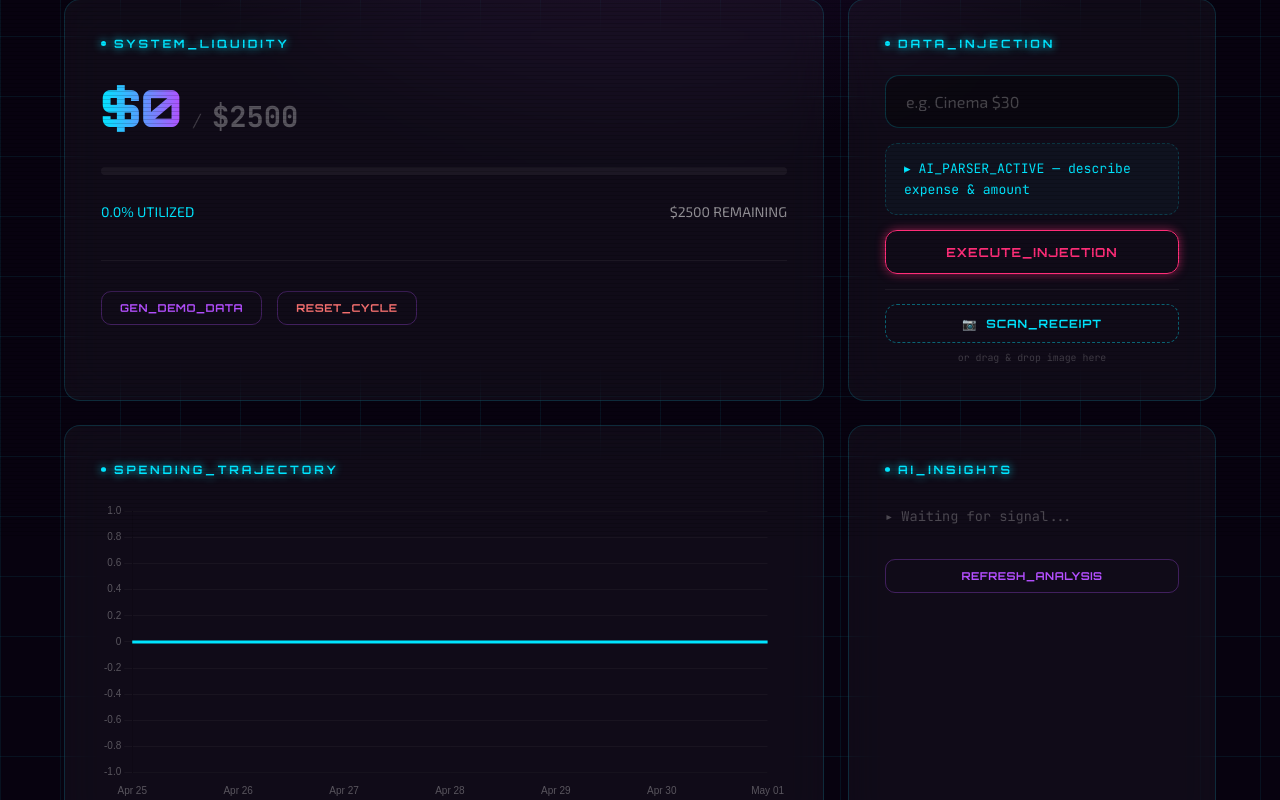
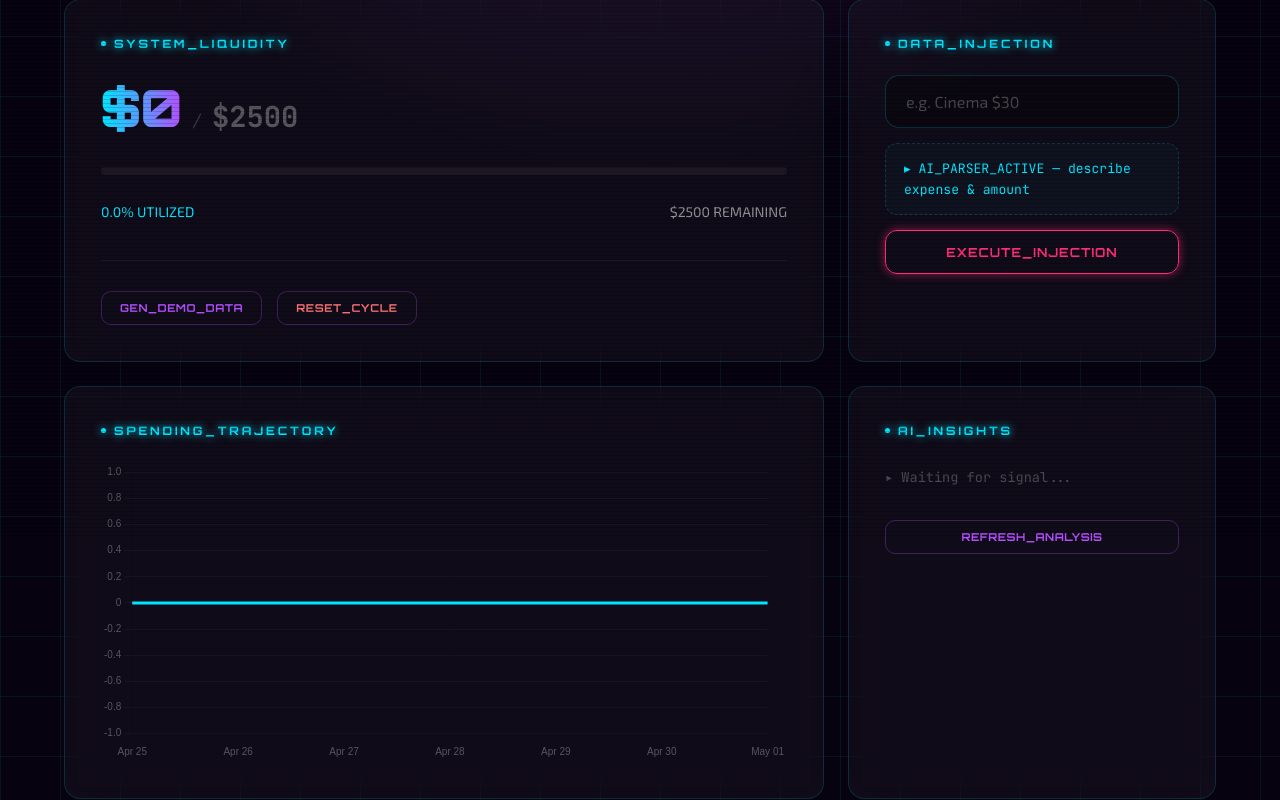
Before and after one commit to vitalii123-baylor/DjangoPortfolioBaylor, a Django app: page /api/expenses/dashboard/ in a window 1280 px wide. Shown: the part 264-1064 px from the top of the page. Run offline with Django 4.2, Linux system fonts and the light colour scheme; data comes from the database, SQL or seed files in the repository; data that the repository does not hold is empty.

Commit message:
Remove receipt photo scanning feature
Co-Authored-By: Claude Sonnet 4.6 <noreply@anthropic.com>

```diff
--- a/apps/expense_tracker/templates/expense_tracker/dashboard.html
+++ b/apps/expense_tracker/templates/expense_tracker/dashboard.html
@@ -139,48 +139,6 @@
     .cat-pct  { font-size: 0.75rem !important; }
     .cat-row .item-sub { font-size: 0.72rem; margin-top: 1px; }
 
-    .btn-receipt {
-        background: transparent;
-        color: var(--cyan);
-        border: 1px dashed rgba(0,229,255,0.4);
-        padding: 11px 20px;
-        border-radius: 12px;
-        font-family: 'Orbitron', monospace;
-        font-weight: 700;
-        font-size: 0.72rem;
-        letter-spacing: 0.08em;
-        cursor: pointer;
-        transition: 0.3s;
-        width: 100%;
-    }
-    .btn-receipt:hover {
-        background: rgba(0,229,255,0.06);
-        border-color: var(--cyan);
-        box-shadow: 0 0 14px var(--cyan-glow);
-    }
-
-    /* Drop-zone highlight when dragging over card */
-    .drop-active { border-color: var(--cyan) !important; box-shadow: 0 0 30px var(--cyan-glow) !important; }
-
-    /* Toast */
-    #receipt-toast {
-        position: fixed; bottom: 32px; left: 50%; transform: translateX(-50%) translateY(80px);
-        background: rgba(7,2,15,0.95);
-        border: 1px solid var(--cyan);
-        box-shadow: 0 0 24px var(--cyan-glow);
-        padding: 14px 28px;
-        border-radius: 14px;
-        font-family: 'JetBrains Mono', monospace;
-        font-size: 0.82rem;
-        color: var(--cyan);
-        z-index: 9999;
-        transition: transform 0.4s cubic-bezier(0.2,1,0.3,1), opacity 0.4s;
-        opacity: 0;
-        pointer-events: none;
-        white-space: nowrap;
-    }
-    #receipt-toast.show { transform: translateX(-50%) translateY(0); opacity: 1; }
-    #receipt-toast.error { border-color: var(--pink); color: var(--pink); box-shadow: 0 0 24px var(--pink-glow); }
 </style>
 {% endblock %}
 
@@ -218,7 +176,7 @@
         </div>
 
         <!-- Add Expense -->
-        <div class="bento-card span-4" id="inject-card">
+        <div class="bento-card span-4">
             <span class="card-label">Data_Injection</span>
             <div style="display: flex; flex-direction: column; gap: 15px;">
                 <input id="exp-text" class="exp-input" placeholder="e.g. Cinema $30" onkeyup="if(event.key==='Enter') addExp()">
@@ -226,17 +184,8 @@
                     ▸ AI_PARSER_ACTIVE — describe expense & amount
                 </div>
                 <button class="btn-action" onclick="addExp()">EXECUTE_INJECTION</button>
-
-                <div style="border-top: 1px solid rgba(255,255,255,0.05); padding-top: 14px;">
-                    <input type="file" id="receipt-input" accept="image/*" style="display:none" onchange="scanReceipt(this.files[0])">
-                    <button class="btn-receipt" onclick="document.getElementById('receipt-input').click()">
-                        📷 &nbsp;SCAN_RECEIPT
-                    </button>
-                    <div style="text-align:center; margin-top:8px; font-size:0.62rem; font-family:'JetBrains Mono'; color:rgba(255,255,255,0.2);">or drag & drop image here</div>
-                </div>
             </div>
             <div id="add-loading" style="display:none; margin-top: 20px; text-align: center; color: var(--purple); font-family: 'Orbitron',monospace; font-size: 0.72rem; letter-spacing:0.2em; text-shadow:0 0 10px var(--purple);">▸ ANALYZING_STREAMS...</div>
-            <div id="scan-loading" style="display:none; margin-top: 20px; text-align: center; color: var(--cyan); font-family: 'Orbitron',monospace; font-size: 0.72rem; letter-spacing:0.2em; text-shadow:0 0 10px var(--cyan);">▸ SCANNING_RECEIPT...</div>
         </div>
 
         <!-- Chart -->
@@ -290,8 +239,6 @@
         </div>
     </div>
 </div>
-
-<div id="receipt-toast"></div>
 
 <script src="https://cdn.jsdelivr.net/npm/chart.js"></script>
 <script>
@@ -405,44 +352,6 @@ async function updateLimit() {
     toggleEdit(false);
 }
 
-async function scanReceipt(file) {
-    if (!file) return;
-    document.getElementById('scan-loading').style.display = 'block';
-    const form = new FormData();
-    form.append('receipt', file);
-    form.append('csrfmiddlewaretoken', CSRF);
-    try {
-        const res = await fetch('/api/expenses/upload-receipt/', { method: 'POST', headers: { 'X-CSRFToken': CSRF }, body: form });
-        const data = await res.json();
-        document.getElementById('scan-loading').style.display = 'none';
-        document.getElementById('receipt-input').value = '';
-        if (data.error) { showToast('✗ ' + data.error, true); return; }
-        updateUI(data);
-        showToast('✓ ' + data.scanned_count + ' items added from receipt');
-    } catch(e) {
-        document.getElementById('scan-loading').style.display = 'none';
-        showToast('✗ Upload failed', true);
-    }
-}
-
-function showToast(msg, isError = false) {
-    const t = document.getElementById('receipt-toast');
-    t.textContent = msg;
-    t.className = 'show' + (isError ? ' error' : '');
-    setTimeout(() => { t.className = isError ? 'error' : ''; }, 3500);
-}
-
-// Drag & drop on inject card
-const injectCard = document.getElementById('inject-card');
-injectCard.addEventListener('dragover', e => { e.preventDefault(); injectCard.classList.add('drop-active'); });
-injectCard.addEventListener('dragleave', () => injectCard.classList.remove('drop-active'));
-injectCard.addEventListener('drop', e => {
-    e.preventDefault();
-    injectCard.classList.remove('drop-active');
-    const file = e.dataTransfer.files[0];
-    if (file && file.type.startsWith('image/')) scanReceipt(file);
-});
-
 // Initial Load
 initChart({{ daily_labels|safe }}, {{ daily_values|safe }});
 renderRemaining({{ total_remaining }});
--- a/apps/expense_tracker/urls.py
+++ b/apps/expense_tracker/urls.py
@@ -9,5 +9,4 @@ urlpatterns = [
     path('seed/', views.seed_demo_data, name='seed_expenses'),
     path('clear/', views.clear_data, name='clear_expenses'),
     path('update-budget/', views.update_budget_limit, name='update_budget'),
-    path('upload-receipt/', views.upload_receipt, name='upload_receipt'),
 ]
--- a/apps/expense_tracker/views.py
+++ b/apps/expense_tracker/views.py
@@ -6,7 +6,7 @@ from django.http import JsonResponse
 from django.views.decorators.http import require_POST
 from django.contrib.auth.models import User
 from .models import Budget, BudgetCategory, Expense, DailyAdvice
-from .claude_service import categorize_expense, generate_daily_advice, parse_receipt_image
+from .claude_service import categorize_expense, generate_daily_advice
 
 ICON_MAP = {
     'coffee': '☕', 'car': '🚗', 'film': '🎬', 'shopping-bag': '🛍️',
@@ -106,53 +106,6 @@ def add_expense(request):
         return JsonResponse({'error': str(e)}, status=500)
 
 @require_POST
-def upload_receipt(request):
-    try:
-        user = get_demo_user()
-        image_file = request.FILES.get('receipt')
-        if not image_file:
-            return JsonResponse({'error': 'No file uploaded'}, status=400)
-
-        if image_file.content_type not in ['image/jpeg', 'image/png', 'image/webp', 'image/gif']:
-            return JsonResponse({'error': 'Upload a JPEG, PNG or WebP image'}, status=400)
-        if image_file.size > 5 * 1024 * 1024:
-            return JsonResponse({'error': 'File too large (max 5 MB)'}, status=400)
-
-        items = parse_receipt_image(image_file.read(), image_file.content_type)
-        if not items:
-            return JsonResponse({'error': 'Could not read receipt — try a clearer photo'}, status=422)
-
-        created = 0
-        for item in items:
-            name = str(item.get('name', '')).strip()
-            try:
-                amount = round(float(item.get('amount', 0)), 2)
-            except (TypeError, ValueError):
-                continue
-            if not name or amount <= 0:
-                continue
-            Expense.objects.create(
-                user=user,
-                original_text=name,
-                category=item.get('category', 'Other'),
-                subcategory='Receipt scan',
-                amount=Decimal(str(amount)),
-                is_necessary=True,
-                ai_comment='📸 Added from receipt scan'
-            )
-            created += 1
-
-        if not created:
-            return JsonResponse({'error': 'No valid items found in receipt'}, status=422)
-
-        data = get_dashboard_data(user)
-        data['scanned_count'] = created
-        return JsonResponse(data)
-    except Exception as e:
-        return JsonResponse({'error': str(e)}, status=500)
-
-
-@require_POST
 def seed_demo_data(request):
     user = get_demo_user()
     today = datetime.date.today()
```
Also changed, not shown: apps/expense_tracker/claude_service.py (+0 -36 lines).
